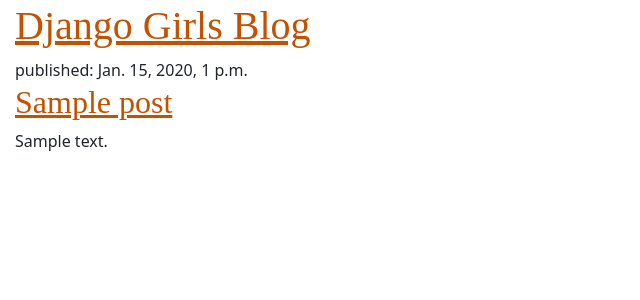
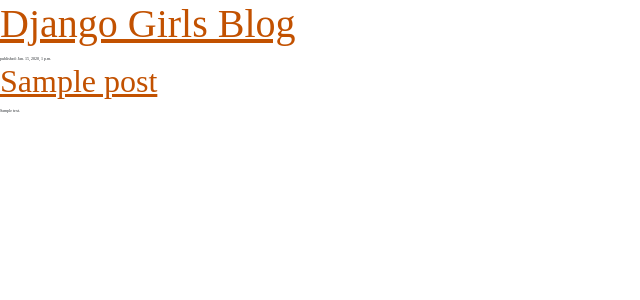
Before and after one commit to joshua-shadle/ProjectDjango1, a Django app: page / in a window 1280 px wide. Shown: the top 300 px of the page, without its empty margins (0-640 px from the left). Run offline with Django 5.2, Linux system fonts and the light colour scheme; tables that the repository leaves empty hold one stand-in row (values such as "Sample post").

Commit message:
Added CSS File

```diff
--- a/blog/static/css/blog.css
+++ b/blog/static/css/blog.css
@@ -3,5 +3,6 @@ h1 a, h2 a {
     font-family: 'Lobster', serif;
 }
 body {
-    padding-left: 15px;
+    font-family: 'Lobster', serif;
+    font-size: 4px;
 }
```
